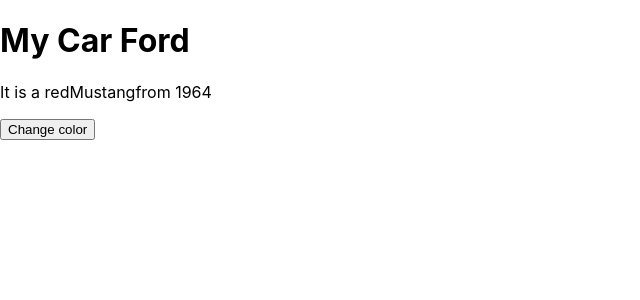
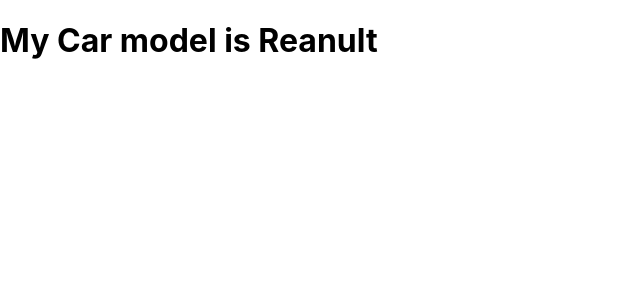
Before and after one commit to mar1n/repeact-React-practice-w3, a React (Create React App) app: page / in a window 1280 px wide. Shown: the top 300 px of the page, without its empty margins (0-640 px from the left). Built offline with nearby package versions, Linux system fonts and the light colour scheme.

Commit message:
life cycle method getDerivedStateFromProps

```diff
--- a/src/index.js
+++ b/src/index.js
@@ -5,34 +5,27 @@
 import App from "./App";
 import reportWebVitals from './reportWebVitals';
 
-class Car extends React.Component {
+class Header extends React.Component {
   constructor(props) {
     super(props);
     this.state = {
-      brand: "Ford",
       model: "Mustang",
-      color: "red",
-      year: 1964
     };
   }
-  changeColor = () => {
-    this.setState({color: "black"})
+  static getDerivedStateFromProps(props, state) {
+    return { model: props.carModel}
   }
   render() {
     return(
       <div>
-        <h1>My Car {this.state.brand}</h1>
-        <p>It is a {this.state.color}
-        {this.state.model}from {this.state.year}
-        </p>
-        <button onClick={this.changeColor}>Change color</button>
+        <h1>My Car model is {this.state.model}</h1>
       </div>
     )
   }
 }
 
 ReactDOM.render(
-  <Car />,
+  <Header carModel="Reanult"/>,
   document.getElementById('root')
 );
 
```
